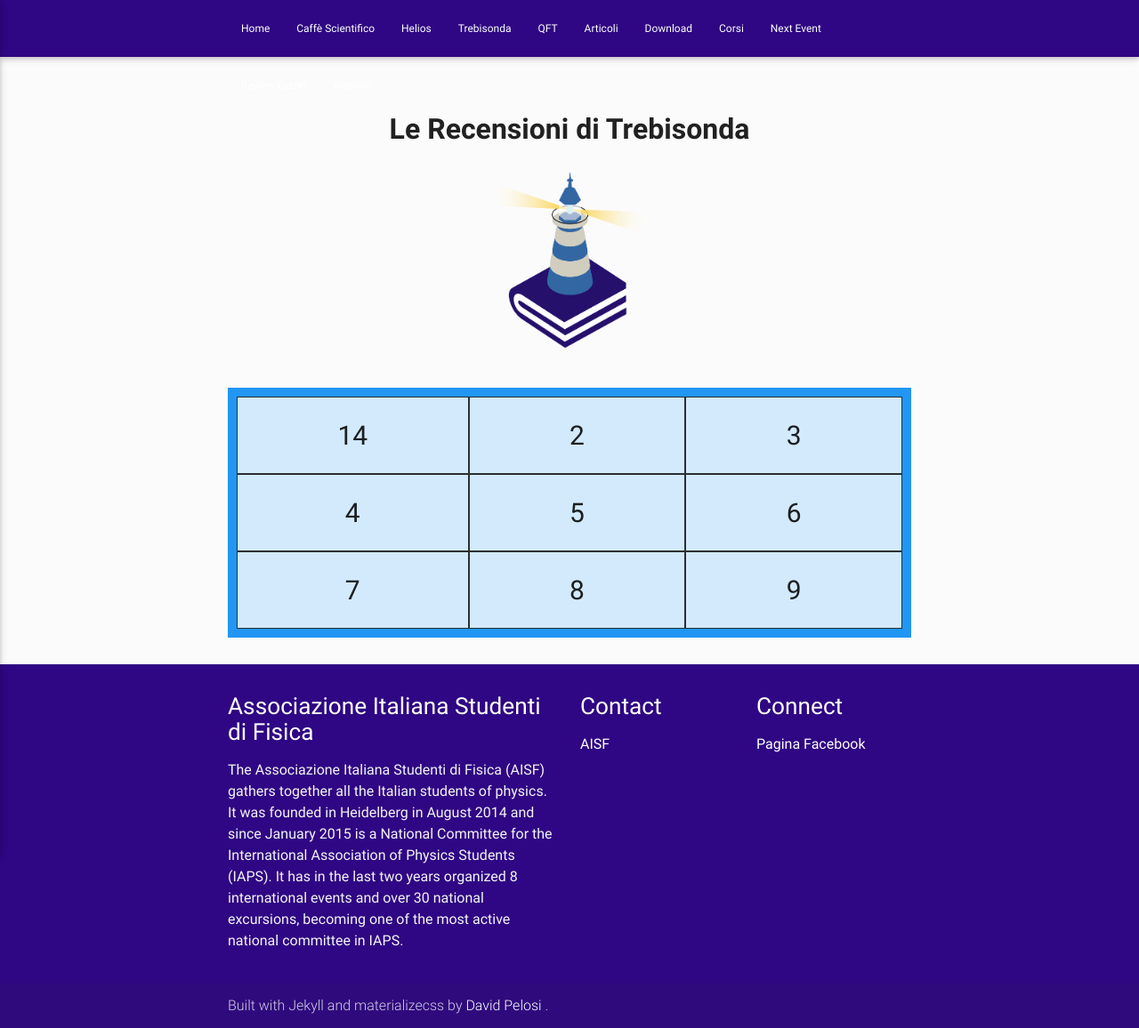
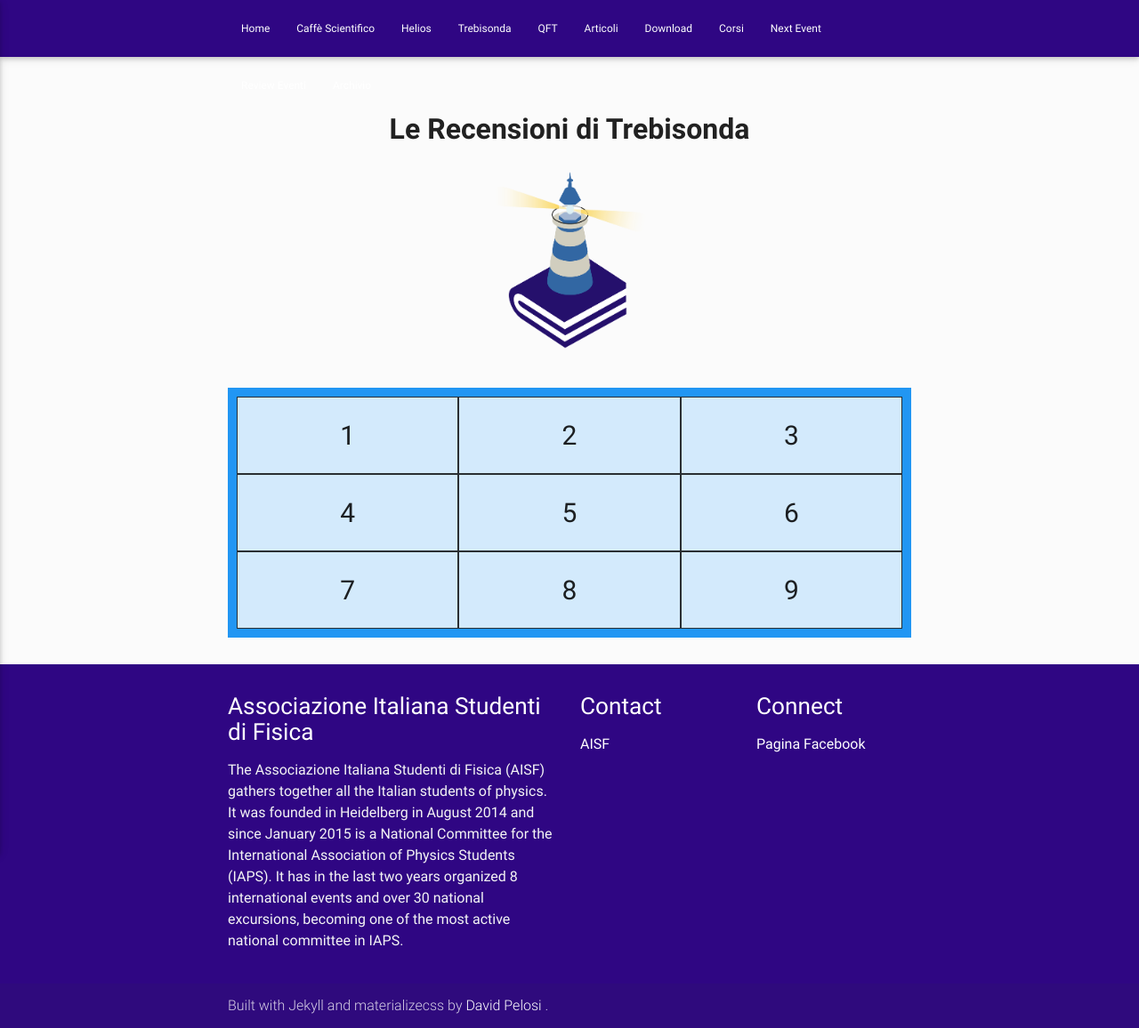
Before and after one commit to ai-sf/aisf_perugia, a Jekyll site: the page built from Recensioni.html, in a window 1280 px wide. Shown: the whole page at 89% size. Built offline with Jekyll 4.4.1, drawn with Linux system fonts in a browser that asks for light colours; nearby versions of some CDN libraries.

Commit message:
Update Recensioni.html

```diff
--- a/Recensioni.html
+++ b/Recensioni.html
@@ -30,7 +30,7 @@
 </figure>
 
 <div class="grid-container">
-  <div class="grid-item">14</div>
+  <div class="grid-item">1</div>
   <div class="grid-item">2</div>
   <div class="grid-item">3</div>
   <div class="grid-item">4</div>
```
